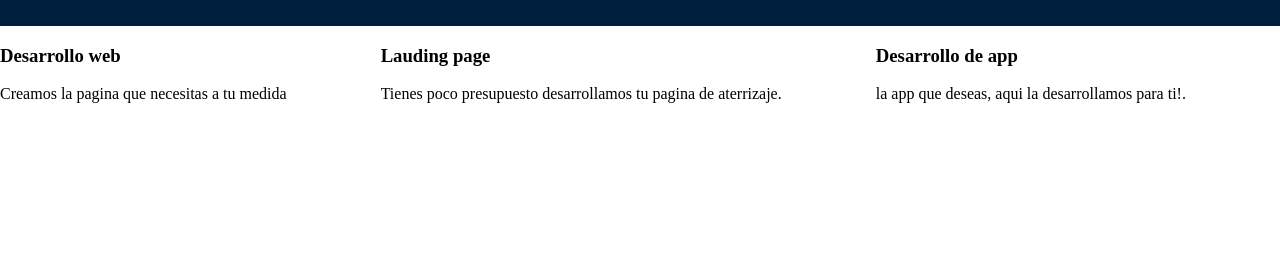
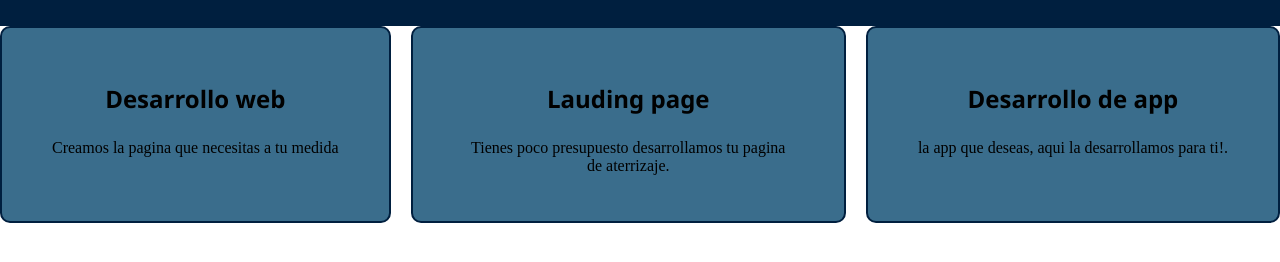
Before and after one commit to Urikrhe/Visionwork2.0, a plain HTML site: page index2.html in a window 1280 px wide. Shown: the part 74-336 px from the top of the page. Drawn offline with Linux system fonts and the light colour scheme.

Commit message:
sitio update

```diff
--- a/assets/css/apariencia.css
+++ b/assets/css/apariencia.css
@@ -41,4 +41,27 @@ header{
 .servicios{
     display: grid;
     grid-template-columns: auto auto auto;
+    width: 100%;
+    grid-gap: 20px;
 }
+.card{
+    background-color: var(--blue-oscuro);
+    border: var(--blue) 2px solid;
+    border-radius: 10px;
+    padding: 30px 50px;
+}
+.card h3{
+    font-size: 1.5em;
+    font-family: 'Segoe UI', Tahoma, Geneva, Verdana, sans-serif;
+    font-weight: 800;
+    color: var(--black);
+    text-align: center;
+}
+p{
+    font-size: 16px;
+
+}
+.card p{
+    text-align: center;
+    color: var(--black);
+}
```
